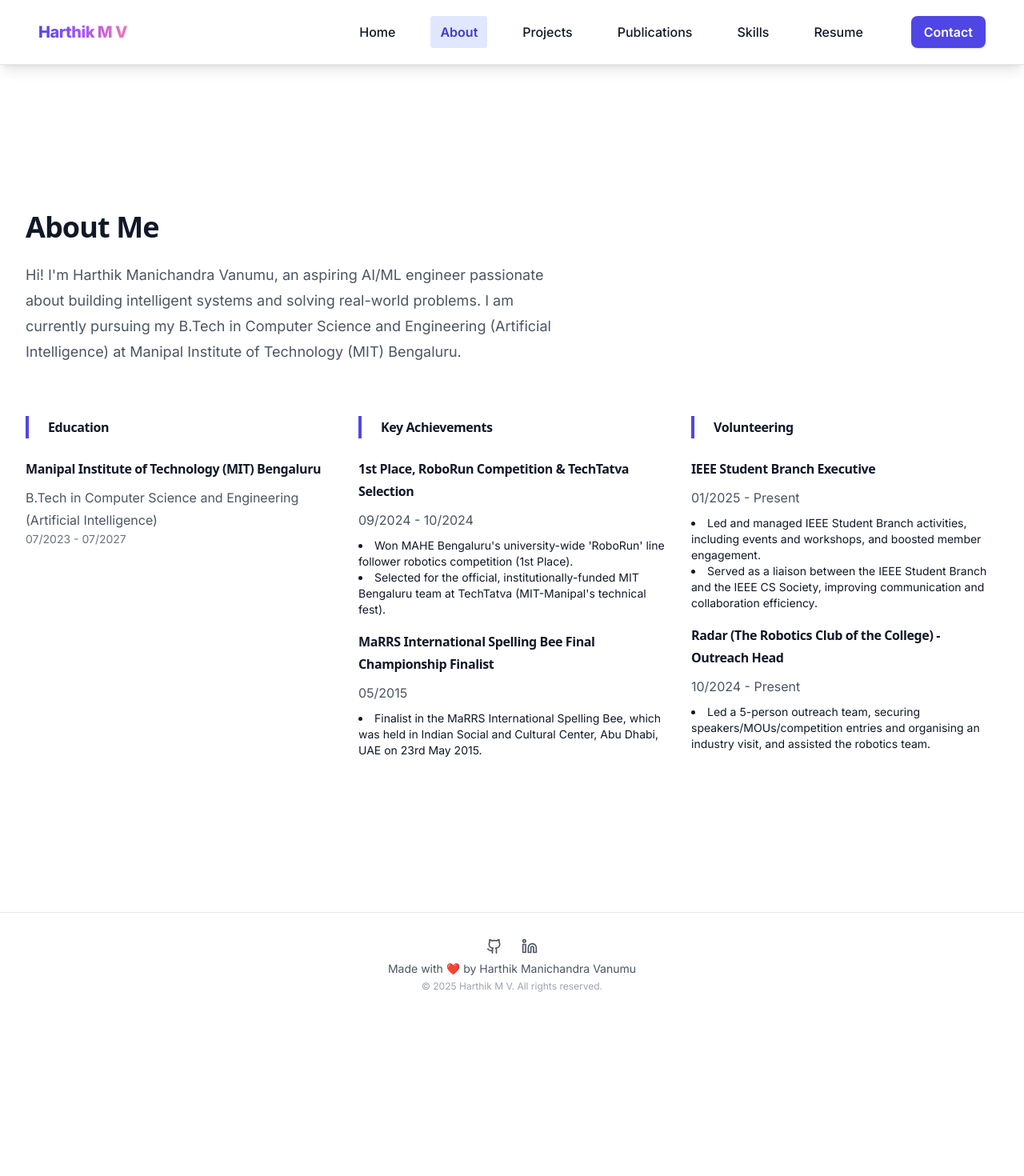
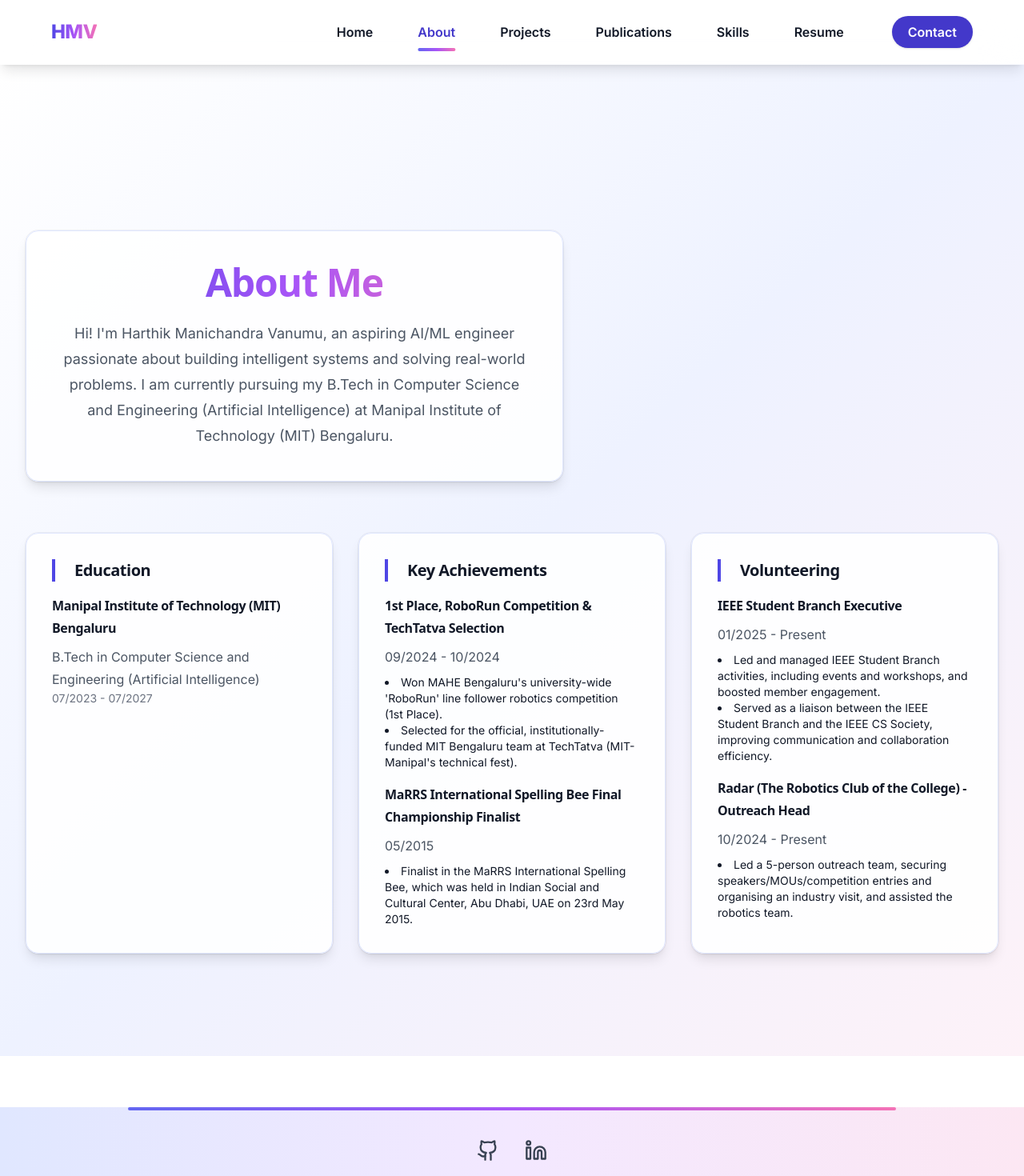
Before and after one commit to Harthik777/portfolio-website, a Next.js app: page /about in a window 1280 px wide. Shown: the top 1470 px of the page at 80% size. Before the commit the page ends 1273 px from the top, so only its background shows below. Built offline with nearby package versions, Linux system fonts and the light colour scheme.

Commit message:
Top 1% designer-level revamp: all sections, plus updated resume PDF

```diff
--- a/src/app/about/page.tsx
+++ b/src/app/about/page.tsx
@@ -1,20 +1,19 @@
 export default function About() {
   return (
-    <main className="min-h-screen">
-      <div className="relative isolate pt-14">
+    <main className="min-h-screen bg-gradient-to-br from-white via-indigo-50 to-pink-50 dark:from-gray-900 dark:via-gray-950 dark:to-indigo-900">
+      <div className="relative isolate pt-20">
         <div className="py-24 sm:py-32">
           <div className="mx-auto max-w-7xl px-6 lg:px-8">
-            <div className="mx-auto max-w-2xl lg:mx-0">
-              <h2 className="text-3xl font-bold tracking-tight sm:text-4xl">About Me</h2>
+            <div className="mx-auto max-w-2xl lg:mx-0 card p-10 bg-white/80 dark:bg-gray-900/80 shadow-2xl border border-indigo-100 dark:border-indigo-900 animate-fade-in-up text-center">
+              <h2 className="text-4xl font-extrabold tracking-tight sm:text-5xl gradient-text mb-4">About Me</h2>
               <p className="mt-6 text-lg leading-8 text-gray-600 dark:text-gray-300">
                 Hi! I&apos;m Harthik Manichandra Vanumu, an aspiring AI/ML engineer passionate about building intelligent systems and solving real-world problems. I am currently pursuing my B.Tech in Computer Science and Engineering (Artificial Intelligence) at Manipal Institute of Technology (MIT) Bengaluru.
               </p>
             </div>
-
-            <div className="mx-auto mt-16 grid max-w-2xl grid-cols-1 gap-8 text-base leading-7 sm:grid-cols-2 sm:gap-y-16 lg:mx-0 lg:max-w-none lg:grid-cols-3">
-              <div>
-                <h3 className="border-l-4 border-indigo-600 pl-6 font-semibold">Education</h3>
-                <div className="mt-6 space-y-4">
+            <div className="mx-auto mt-16 grid max-w-2xl grid-cols-1 gap-8 text-base leading-7 sm:grid-cols-2 sm:gap-y-16 lg:mx-0 lg:max-w-none lg:grid-cols-3 animate-fade-in-up">
+              <div className="card p-8 bg-white/80 dark:bg-gray-900/80 shadow-2xl border border-indigo-100 dark:border-indigo-900">
+                <h3 className="border-l-4 border-indigo-600 pl-6 font-bold text-xl mb-4">Education</h3>
+                <div className="space-y-4">
                   <div>
                     <h4 className="font-semibold">Manipal Institute of Technology (MIT) Bengaluru</h4>
                     <p className="text-gray-600 dark:text-gray-300">B.Tech in Computer Science and Engineering (Artificial Intelligence)</p>
@@ -22,10 +21,9 @@ export default function About() {
                   </div>
                 </div>
               </div>
-
-              <div>
-                <h3 className="border-l-4 border-indigo-600 pl-6 font-semibold">Key Achievements</h3>
-                <div className="mt-6 space-y-4">
+              <div className="card p-8 bg-white/80 dark:bg-gray-900/80 shadow-2xl border border-indigo-100 dark:border-indigo-900">
+                <h3 className="border-l-4 border-indigo-600 pl-6 font-bold text-xl mb-4">Key Achievements</h3>
+                <div className="space-y-4">
                   <div>
                     <h4 className="font-semibold">1st Place, RoboRun Competition & TechTatva Selection</h4>
                     <p className="text-gray-600 dark:text-gray-300">09/2024 - 10/2024</p>
@@ -43,10 +41,9 @@ export default function About() {
                   </div>
                 </div>
               </div>
-
-              <div>
-                <h3 className="border-l-4 border-indigo-600 pl-6 font-semibold">Volunteering</h3>
-                <div className="mt-6 space-y-4">
+              <div className="card p-8 bg-white/80 dark:bg-gray-900/80 shadow-2xl border border-indigo-100 dark:border-indigo-900">
+                <h3 className="border-l-4 border-indigo-600 pl-6 font-bold text-xl mb-4">Volunteering</h3>
+                <div className="space-y-4">
                   <div>
                     <h4 className="font-semibold">IEEE Student Branch Executive</h4>
                     <p className="text-gray-600 dark:text-gray-300">01/2025 - Present</p>
--- a/src/app/contact/page.tsx
+++ b/src/app/contact/page.tsx
@@ -3,35 +3,33 @@ import { Mail, Linkedin } from 'lucide-react';
 
 export default function Contact() {
   return (
-    <div className="max-w-xl mx-auto px-4 py-32 sm:px-6 lg:px-8 animate-fade-in">
+    <main className="min-h-screen bg-gradient-to-br from-white via-indigo-50 to-pink-50 dark:from-gray-900 dark:via-gray-950 dark:to-indigo-900 flex items-center justify-center">
+      <div className="card max-w-xl w-full mx-auto px-8 py-16 bg-white/80 dark:bg-gray-900/80 shadow-2xl border border-indigo-100 dark:border-indigo-900 animate-fade-in-up">
         <div className="text-center">
-        <h1 className="text-4xl font-extrabold tracking-tight text-gray-900 dark:text-white mb-4">
-          Get in Touch
-        </h1>
+          <h1 className="text-4xl font-extrabold tracking-tight gradient-text mb-4">Get in Touch</h1>
           <p className="mb-10 text-lg text-gray-600 dark:text-gray-300">
             Have a question or want to work together? Reach out via email or LinkedIn!
           </p>
         </div>
-      <div className="flex flex-col sm:flex-row items-center justify-center gap-8">
+        <div className="flex flex-col sm:flex-row items-center justify-center gap-8 mt-8">
           <a
             href="mailto:harthik7777@gmail.com"
-          className="card flex items-center gap-3 px-8 py-5 text-indigo-700 dark:text-indigo-300 text-lg font-semibold transition-all hover:bg-indigo-50 dark:hover:bg-gray-700"
+            className="rounded-full bg-gradient-to-r from-indigo-200 via-purple-200 to-pink-200 dark:from-indigo-900 dark:via-purple-900 dark:to-pink-900 px-8 py-5 text-indigo-700 dark:text-indigo-200 text-lg font-bold shadow hover:scale-105 hover:shadow-xl transition-all duration-200"
             target="_blank"
             rel="noopener noreferrer"
           >
-          <Mail className="h-6 w-6" />
             Email
           </a>
           <a
             href="https://www.linkedin.com/in/harthik-mv/"
-          className="card flex items-center gap-3 px-8 py-5 text-indigo-700 dark:text-indigo-300 text-lg font-semibold transition-all hover:bg-indigo-50 dark:hover:bg-gray-700"
+            className="rounded-full bg-gradient-to-r from-indigo-200 via-purple-200 to-pink-200 dark:from-indigo-900 dark:via-purple-900 dark:to-pink-900 px-8 py-5 text-indigo-700 dark:text-indigo-200 text-lg font-bold shadow hover:scale-105 hover:shadow-xl transition-all duration-200"
             target="_blank"
             rel="noopener noreferrer"
           >
-          <Linkedin className="h-6 w-6" />
             LinkedIn
           </a>
         </div>
       </div>
+    </main>
   );
 }
--- a/src/components/Footer.tsx
+++ b/src/components/Footer.tsx
@@ -6,17 +6,19 @@ import { motion } from 'framer-motion';
 
 export function Footer() {
   return (
-    <footer className="py-8 border-t border-gray-200 dark:border-gray-800 text-center text-sm text-gray-600 dark:text-gray-400 mt-16">
-      <div className="flex justify-center gap-6 mb-2">
-        <a href="https://github.com/Harthik777" target="_blank" rel="noopener noreferrer" aria-label="GitHub" className="hover:text-indigo-600 dark:hover:text-indigo-300 transition">
-          <Github className="h-5 w-5" />
+    <footer className="relative py-10 border-t-0 bg-gradient-to-r from-indigo-100 via-purple-100 to-pink-100 dark:from-indigo-950 dark:via-purple-950 dark:to-pink-950 text-center text-base text-gray-700 dark:text-gray-300 mt-16">
+      {/* Gradient Divider */}
+      <div className="absolute top-0 left-1/2 w-3/4 h-1 bg-gradient-to-r from-indigo-500 via-purple-500 to-pink-400 rounded-full -translate-x-1/2" />
+      <div className="flex justify-center gap-8 mb-4">
+        <a href="https://github.com/Harthik777" target="_blank" rel="noopener noreferrer" aria-label="GitHub" className="hover:text-indigo-600 dark:hover:text-indigo-300 transition text-2xl">
+          <Github className="h-7 w-7" />
         </a>
-        <a href="https://www.linkedin.com/in/harthik-mv/" target="_blank" rel="noopener noreferrer" aria-label="LinkedIn" className="hover:text-indigo-600 dark:hover:text-indigo-300 transition">
-          <Linkedin className="h-5 w-5" />
+        <a href="https://www.linkedin.com/in/harthik-mv/" target="_blank" rel="noopener noreferrer" aria-label="LinkedIn" className="hover:text-indigo-600 dark:hover:text-indigo-300 transition text-2xl">
+          <Linkedin className="h-7 w-7" />
         </a>
       </div>
-      <div>Made with <span className="text-red-500">❤️</span> by Harthik Manichandra Vanumu</div>
-      <div className="mt-1 text-xs text-gray-400">&copy; {new Date().getFullYear()} Harthik M V. All rights reserved.</div>
+      <div className="font-extrabold text-lg gradient-text mb-1">Harthik Manichandra Vanumu</div>
+      <div className="text-xs text-gray-400">&copy; {new Date().getFullYear()} Harthik M V. All rights reserved.</div>
     </footer>
   );
 }
--- a/src/components/Navbar.tsx
+++ b/src/components/Navbar.tsx
@@ -19,10 +19,10 @@ export default function Navbar() {
   const pathname = usePathname();
 
   return (
-    <header className="fixed inset-x-0 top-0 z-50 glass border-b border-gray-200 dark:border-gray-800 shadow-lg backdrop-blur-md">
-      <nav className="flex items-center justify-between px-6 py-4 md:py-5 lg:px-12 relative" aria-label="Global">
+    <header className="fixed inset-x-0 top-0 z-50 bg-white/30 dark:bg-gray-900/30 backdrop-blur-xl border-b border-white/20 dark:border-gray-800/60 shadow-lg">
+      <nav className="flex items-center justify-between px-8 py-4 md:py-5 lg:px-16 relative" aria-label="Global">
         <div className="flex items-center gap-4">
-          <span className="text-xl font-extrabold tracking-tight gradient-text select-none">Harthik M V</span>
+          <span className="text-2xl font-extrabold tracking-tight gradient-text select-none">HMV</span>
         </div>
         <div className="flex lg:hidden z-50">
           <button
@@ -40,17 +40,23 @@ export default function Navbar() {
             <Link
               key={item.name}
               href={item.href}
-              className={`text-base font-medium leading-6 px-3 py-2 rounded transition-colors duration-200 hover:bg-indigo-50 dark:hover:bg-indigo-900/30 hover:text-indigo-700 dark:hover:text-indigo-300 ${pathname === item.href ? 'bg-indigo-100 dark:bg-indigo-900/40 text-indigo-700 dark:text-indigo-300 font-semibold' : 'text-gray-900 dark:text-white'}`}
+              className={`relative text-base font-semibold leading-6 px-3 py-2 rounded transition-colors duration-200 hover:bg-indigo-50 dark:hover:bg-indigo-900/30 hover:text-indigo-700 dark:hover:text-indigo-300 ${
+                pathname === item.href
+                  ? 'text-indigo-700 dark:text-indigo-300 font-bold'
+                  : 'text-gray-900 dark:text-white'
+              }`}
             >
               {item.name}
+              {pathname === item.href && (
+                <span className="absolute left-1/2 -bottom-1 w-2/3 h-1 bg-gradient-to-r from-indigo-500 via-purple-500 to-pink-400 rounded-full -translate-x-1/2 animate-underline" />
+              )}
             </Link>
           ))}
-          <Link href="/contact" className="ml-4 rounded-lg bg-indigo-600 px-4 py-2 text-base font-semibold text-white shadow hover:bg-indigo-500 transition">
+          <Link href="/contact" className="ml-4 rounded-full bg-indigo-700 px-5 py-2 text-base font-semibold text-white shadow hover:bg-indigo-800 transition">
             Contact
           </Link>
         </div>
       </nav>
-      {/* Mobile Menu Overlay */}
       {mobileMenuOpen && (
         <div className="fixed inset-0 z-[100] bg-gray-900/80 dark:bg-gray-950/90 flex flex-col justify-center items-center min-h-screen w-full transition-opacity duration-300 backdrop-blur-md">
           <button
@@ -74,7 +80,7 @@ export default function Navbar() {
             ))}
             <Link
               href="/contact"
-              className="mt-4 rounded-lg bg-indigo-600 px-6 py-3 text-lg font-semibold text-white shadow hover:bg-indigo-500 transition text-center"
+              className="mt-4 rounded-full bg-indigo-700 px-8 py-3 text-lg font-semibold text-white shadow hover:bg-indigo-800 transition text-center"
               onClick={() => setMobileMenuOpen(false)}
             >
               Contact
```
Also changed, not shown: src/app/page.tsx (+44 -33 lines), src/app/projects/page.tsx (+13 -9 lines), src/app/publications/page.tsx (+14 -10 lines), src/app/resume/page.tsx (+8 -16 lines), src/app/skills/page.tsx (+12 -15 lines), 1 other file (tests, documents, lock files or other folders). Lines whose indentation alone changed are shown as unchanged.
